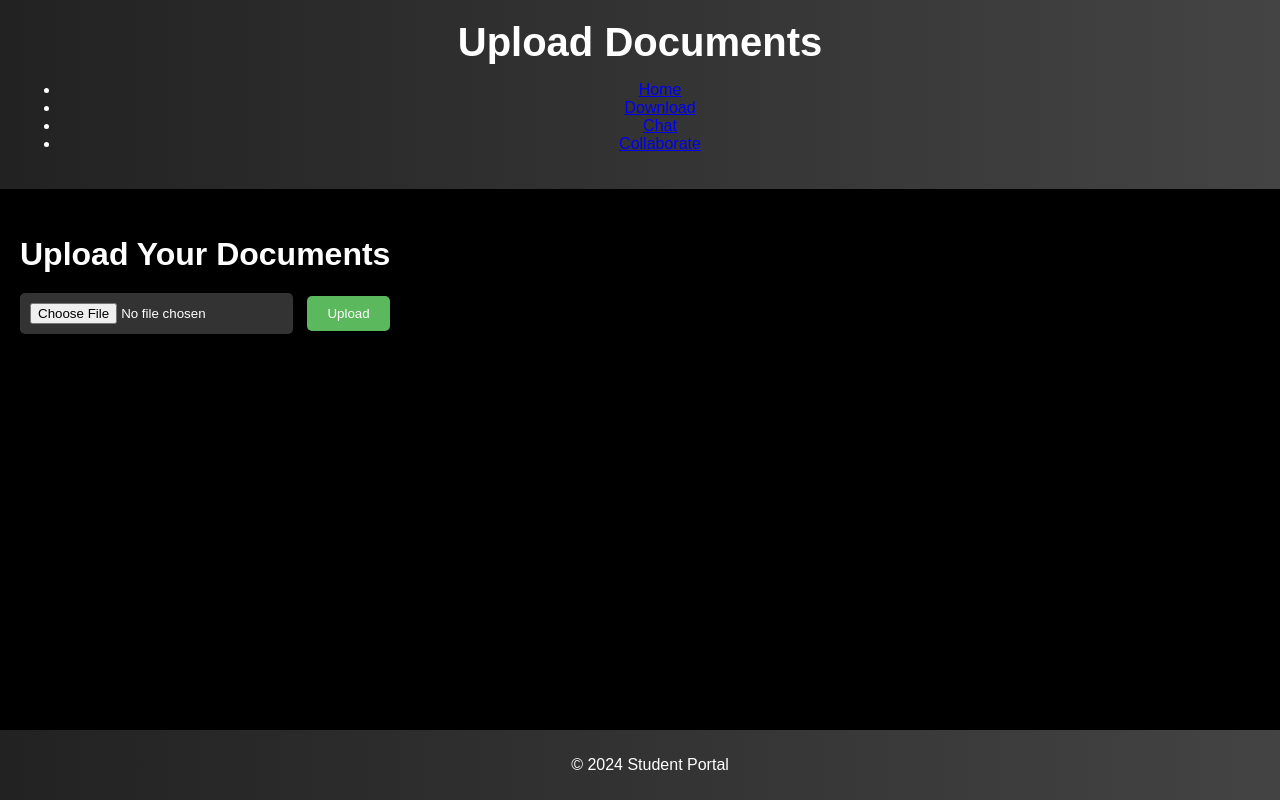
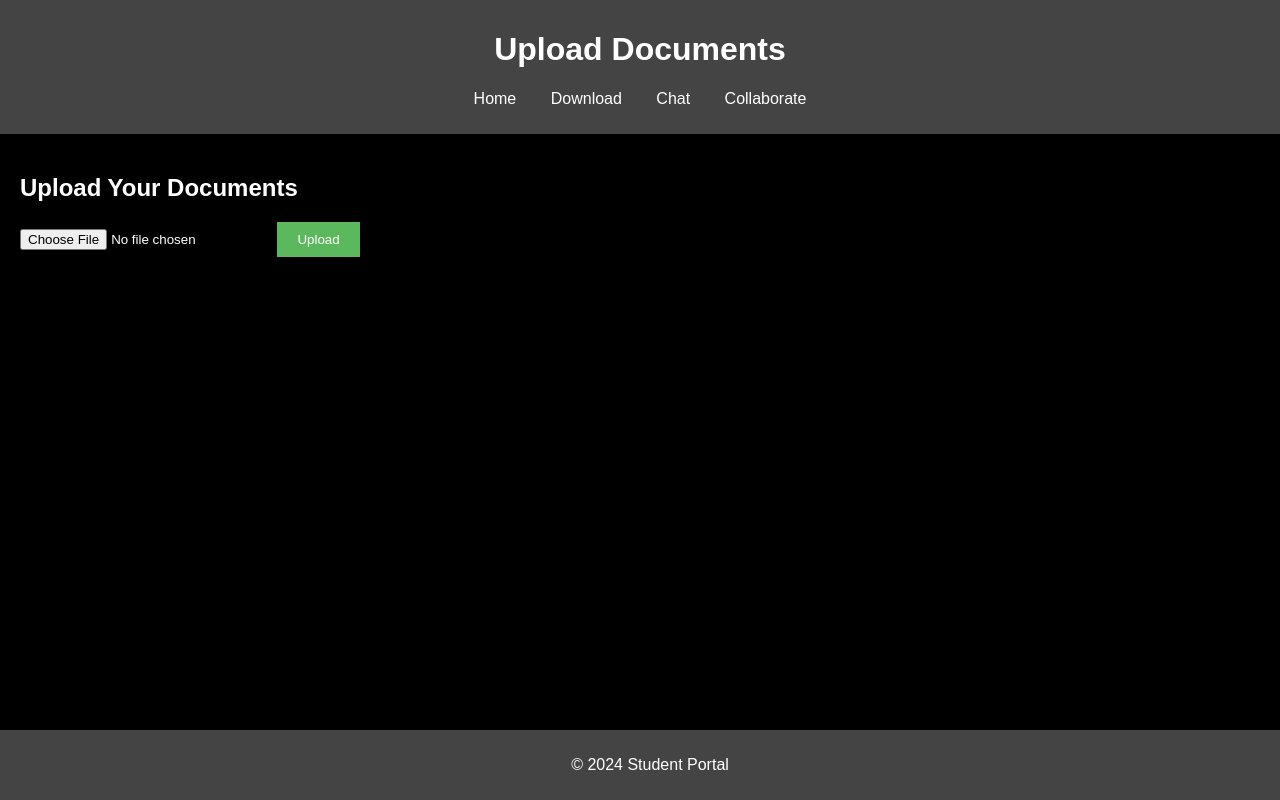
Before and after one commit to AzuNotazu8/promptology, a plain HTML site: page upload.html in a window 1280 px wide. Drawn offline with Linux system fonts and the light colour scheme.

Commit message:
Update styles.css

```diff
--- a/styles.css
+++ b/styles.css
@@ -1,92 +1,63 @@
-/* Global Styles */
 body {
-    background-color: #000; /* Black background */
-    color: #fff; /* White text */
-    font-family: 'Arial', sans-serif;
-    margin: 0;
-    padding: 0;
-    display: flex;
-    flex-direction: column;
-    min-height: 100vh;
-}
-
-/* Header Styles */
-header {
-    background: linear-gradient(90deg, #222, #444); /* Dark gradient */
-    padding: 20px;
-    text-align: center;
-    box-shadow: 0 2px 10px rgba(0, 0, 0, 0.5); /* Shadow effect */
-}
-
-h1 {
-    font-size: 2.5em; /* Larger title */
+    background-color: #000;
+    color: #fff;
+    font-family: Arial, sans-serif;
     margin: 0;
 }
 
-/* Main Content Styles */
+header {
+    background-color: #444;
+    padding: 10px;
+    text-align: center;
+}
+
+nav ul {
+    list-style-type: none;
+    padding: 0;
+}
+
+nav ul li {
+    display: inline;
+    margin: 0 15px;
+}
+
+nav ul li a {
+    color: #fff;
+    text-decoration: none;
+}
+
 main {
     padding: 20px;
-    flex: 1; /* Makes the main area grow to fill space */
 }
 
-h2 {
-    font-size: 2em; /* Larger subheading */
-    margin-bottom: 10px;
-}
-
-form {
-    margin: 20px 0;
-}
-
-input[type="file"] {
-    margin-right: 10px;
+footer {
+    background-color: #444;
+    text-align: center;
     padding: 10px;
-    border: none;
-    border-radius: 5px;
-    background: #333; /* Darker background for inputs */
-    color: #fff;
+    position: absolute;
+    bottom: 0;
+    width: 100%;
 }
 
 button {
-    background-color: #5cb85c; /* Green button */
+    background-color: #5cb85c;
     color: white;
     padding: 10px 20px;
     border: none;
-    border-radius: 5px; /* Rounded corners */
     cursor: pointer;
-    transition: background-color 0.3s, transform 0.2s; /* Transition effects */
 }
 
 button:hover {
-    background-color: #4cae4c; /* Darker green on hover */
-    transform: scale(1.05); /* Slightly enlarge on hover */
+    background-color: #4cae4c;
 }
 
-/* Success Message Styles */
-#success-message {
-    margin-top: 20px;
-    background: rgba(255, 255, 255, 0.1); /* Semi-transparent background */
-    padding: 20px;
-    border-radius: 10px; /* Rounded corners */
-    text-align: center;
-    animation: fadeIn 0.5s; /* Fade-in effect */
+.hidden {
+    display: none;
 }
 
-@keyframes fadeIn {
-    from {
-        opacity: 0;
-    }
-    to {
-        opacity: 1;
-    }
+.chat-box {
+    margin-top: 20px;
+    background-color: #333;
+    padding: 10px;
+    border-radius: 5px;
 }
-
-/* Footer Styles */
-footer {
-    background: linear-gradient(90deg, #222, #444);
-    text-align: center;
-    padding: 10px;
-    position: relative;
-    bottom: 0;
-    width: 100%;
-}
```
